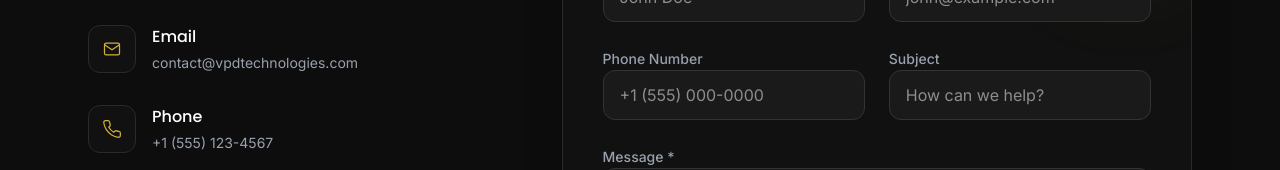
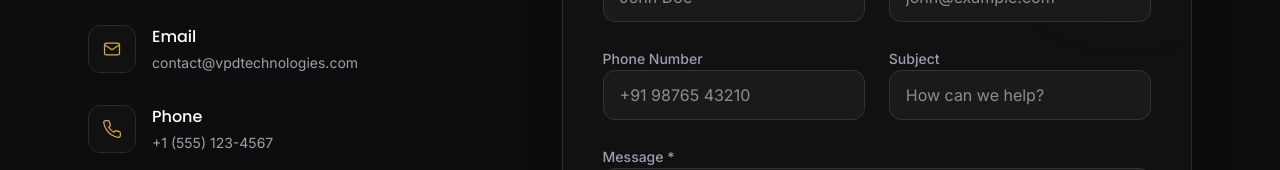
Before and after one commit to gollapuveeresh/Employee-Attendance-Management-System-Updated-, a React (Vite) app in the folder frontend/: page / in a window 1280 px wide. Both pictures are taken after a click on the button "Contact Us". Shown: the part 608-778 px from the top of the page. Built offline with nearby package versions, Linux system fonts and the light colour scheme; no server answers; the HTML template or start-up script is replaced by a standard one.

Commit message:
feat: add Contact page component with form validation and submission handling

```diff
--- a/frontend/src/pages/public/Contact.tsx
+++ b/frontend/src/pages/public/Contact.tsx
@@ -11,6 +11,16 @@ export default function Contact() {
     if (!formData.email) newErrors.email = 'Email is required'
     else if (!/^[^\s@]+@[^\s@]+\.[^\s@]+$/.test(formData.email)) newErrors.email = 'Invalid email format'
     if (!formData.message) newErrors.message = 'Message is required'
+
+    if (formData.phone) {
+      const national = formData.phone.substring(3)
+      if (national.length !== 10) {
+        newErrors.phone = 'Phone number must be exactly 10 digits'
+      } else if (!/^[6-9]\d{9}$/.test(national)) {
+        newErrors.phone = 'Invalid Indian mobile number'
+      }
+    }
+
     return newErrors
   }
 
@@ -33,6 +43,36 @@ export default function Contact() {
       // Reset success message after 5 seconds
       setTimeout(() => setStatus('idle'), 5000)
     }, 1500)
+  }
+
+  const formatPhoneForDisplay = (phone: string) => {
+    if (!phone) return ''
+    const national = phone.substring(3)
+    if (national.length <= 5) return `+91 ${national}`
+    return `+91 ${national.slice(0,5)} ${national.slice(5)}`
+  }
+
+  const handlePhoneChange = (e: React.ChangeEvent<HTMLInputElement>) => {
+    const val = e.target.value
+    if (val === '+91 ' || val === '+91' || val === '+9' || val === '+') {
+      setFormData(prev => ({ ...prev, phone: '' }))
+      if (errors.phone) setErrors(prev => ({ ...prev, phone: '' }))
+      return
+    }
+
+    const cleaned = val.replace(/[^\d+]/g, '')
+    let national = cleaned
+    if (cleaned.startsWith('+91')) {
+      national = cleaned.substring(3)
+    } else if (cleaned.startsWith('+')) {
+      national = cleaned.replace(/\+/g, '')
+    }
+    national = national.substring(0, 10)
+
+    const toStore = national.length > 0 ? `+91${national}` : ''
+
+    setFormData(prev => ({ ...prev, phone: toStore }))
+    if (errors.phone) setErrors(prev => ({ ...prev, phone: '' }))
   }
 
   const handleChange = (e: React.ChangeEvent<HTMLInputElement | HTMLTextAreaElement>) => {
@@ -140,11 +180,13 @@ export default function Contact() {
                         <input
                           type="tel"
                           name="phone"
-                          value={formData.phone}
-                          onChange={handleChange}
-                          className="w-full bg-[#1A1A1A] border border-[#333333] focus:border-[#D4AF37] rounded-xl px-4 py-3 text-white outline-none transition-colors"
-                          placeholder="+1 (555) 000-0000"
+                          value={formData.phone ? formatPhoneForDisplay(formData.phone) : ''}
+                          onChange={handlePhoneChange}
+                          className={`w-full bg-[#1A1A1A] border ${errors.phone ? 'border-[#ef4444]' : 'border-[#333333] focus:border-[#D4AF37]'} rounded-xl px-4 py-3 text-white outline-none transition-colors`}
+                          placeholder="+91 98765 43210"
+                          aria-label="Phone Number"
                         />
+                        {errors.phone && <p className="text-[#ef4444] text-xs">{errors.phone}</p>}
                       </div>
 
                       <div className="space-y-2">
```
